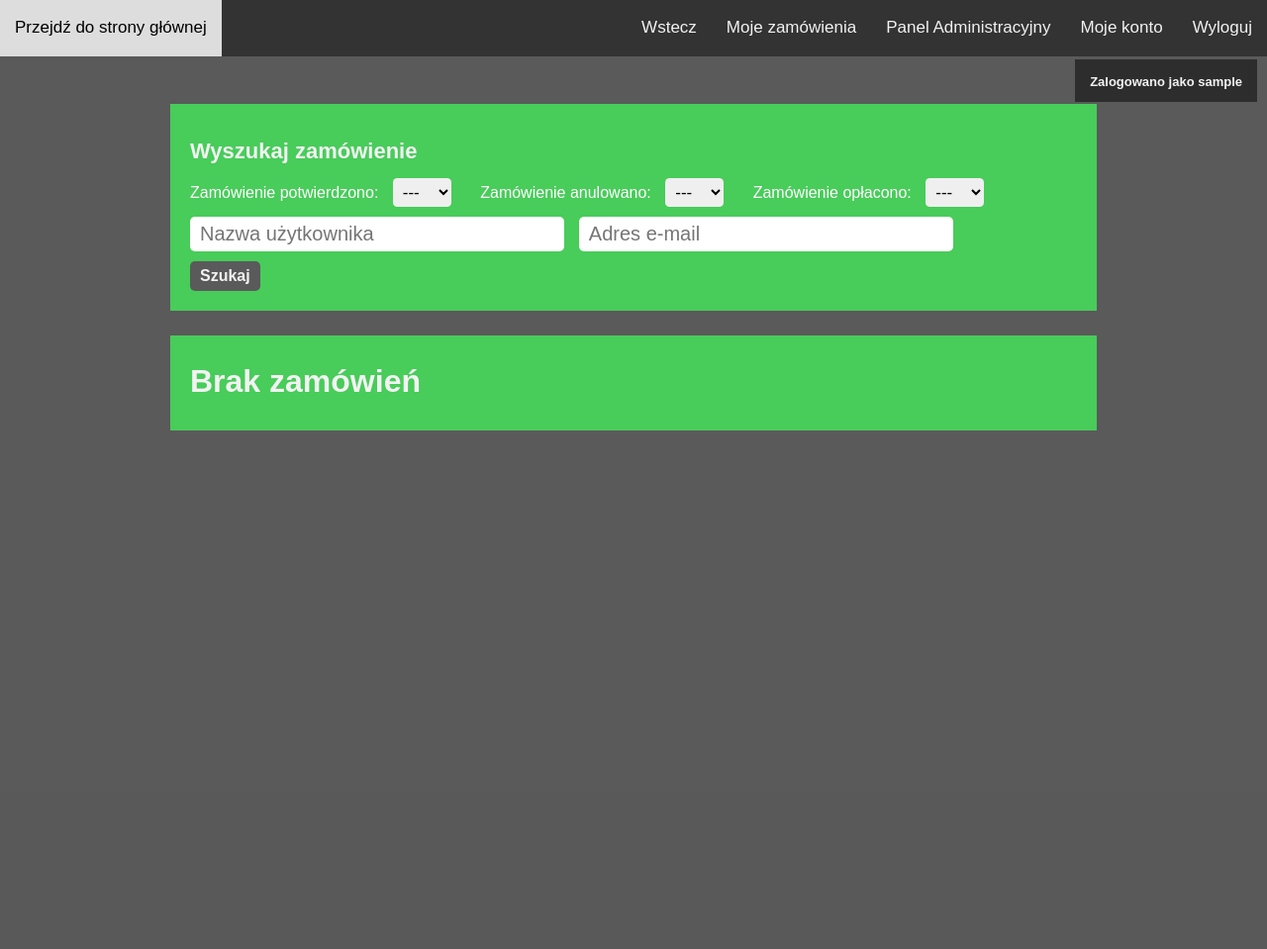
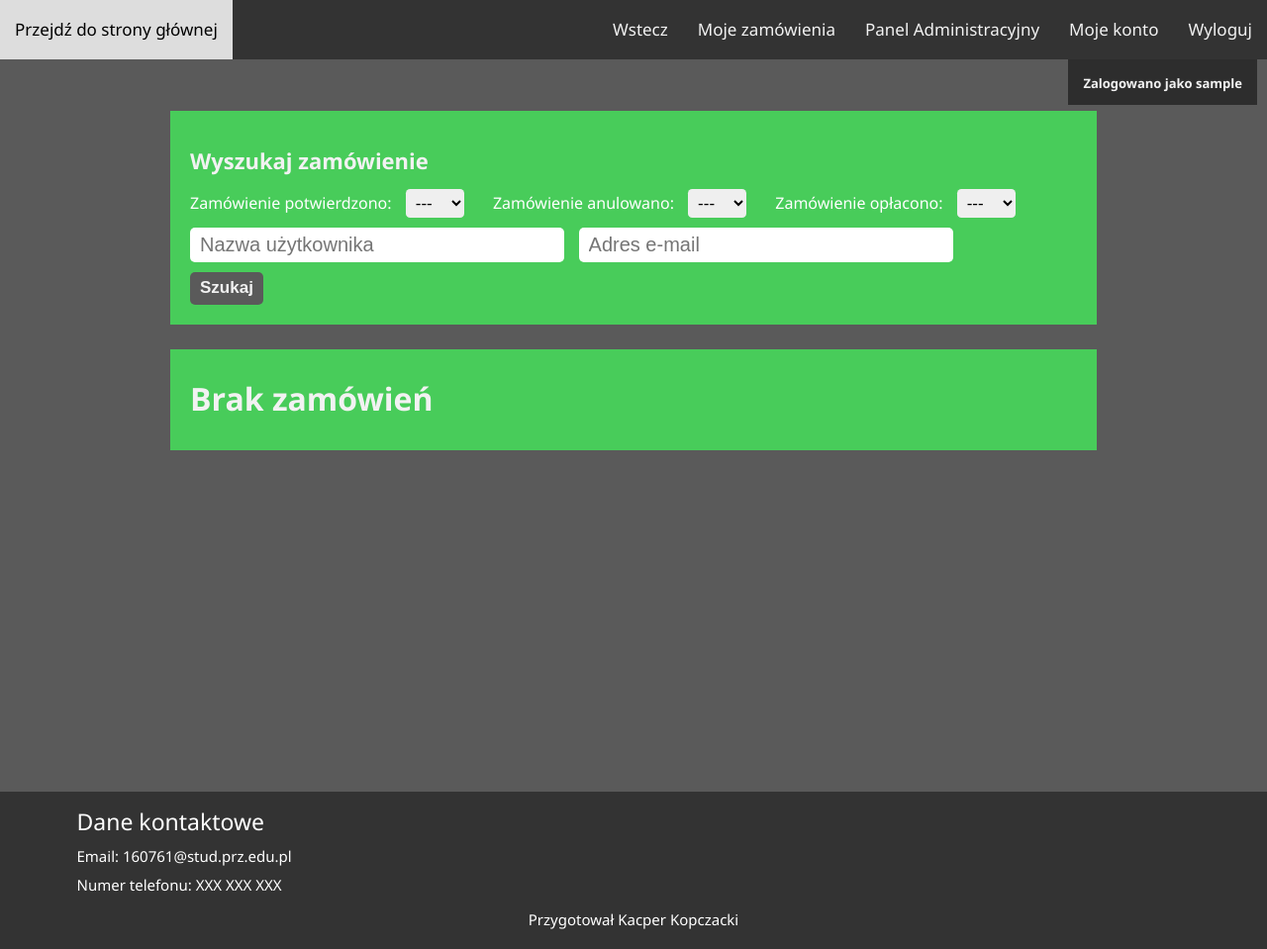
Before and after one commit to KacperK99/przedszkole_catering, a Django app: page /catering_przedszkole/adminpage/admin_zamowienia in a window 1280 px wide. Shown: the whole page at 99% size. Before the commit the page ends 435 px from the top, so only its background shows below. Run offline with Django 3.2, Linux system fonts and the light colour scheme; the visitor is signed in with stand-in values (Sample User, id 1); data that the repository does not hold is empty.

Commit message:
dodanie stopki, zmiana rodzaju czcionki

```diff
--- a/catering_przedszkole/static/styles/style.css
+++ b/catering_przedszkole/static/styles/style.css
@@ -1,7 +1,11 @@
 body {
   margin: 0;
-  font-family: Arial, Helvetica, sans-serif;
   background-color: rgb(90, 90, 90);
+  font-family:'Segoe UI', Tahoma, Geneva, Verdana, sans-serif;
+}
+
+body, html{
+  height:100% !important;
 }
 
 .form-signin input[type="email"] {
@@ -282,13 +286,14 @@ body {
   background-color: rgb(90, 90, 90);
   border: none;
   color: #f2f2f2;
-  padding: 6px;
+  padding-top: 6px;
+  padding-bottom: 7px;
   padding-left: 10px;
   padding-right: 10px;
   text-align: center;
   text-decoration: none;
   display: inline-block;
-  font-size: 16px;
+  font-size: 17px;
   font-weight: bold;
   cursor: pointer;
   transition: 0.5s;
@@ -617,21 +622,40 @@ th {
 .pagination {
   text-align: center;
   margin: 10px;
+  margin-bottom: 20px;
 }
 
 .pagination li {
   display: inline;
   list-style-type: none;
   border: 1px solid black;
-  background-color: rgba(31, 34, 39, 0.8);
-  padding: 2px;
-  padding-bottom: 4px;
+  background-color: #333;
+  padding: 5px;
+  padding-bottom: 8px;
+  padding-top: 6px;
   color: white;
+  border: 1px solid var(--select-border);
+  border-radius: 5px;
 }
 
 .pagination > li > a {
   text-decoration: none;
   color: white;
+}
+
+.pagination > li:hover {
+  background-color: rgb(36, 36, 36);
+  cursor: pointer;
+}
+
+.pagination_actual{
+  font-weight: 700;
+  font-size: 22px;
+}
+
+.pagination_actual:hover{
+  background-color: #333 !important;
+  cursor:auto !important;
 }
 
 .a_back {
@@ -867,3 +891,32 @@ th {
   width:60%;
   font-size: 20px;
 }
+
+.footer {
+  padding: 5px;
+  background-color: #333;
+  color: white;
+  font-size: 15px;
+  font-weight: 500;
+  position:relative;
+}
+
+.body_container{
+  min-height:100% !important;
+}
+
+.footer_bottom{
+  width:100%;
+  bottom:0px;
+  left:0px;
+  text-align: center;
+}
+
+.footer_content{
+  text-align: left;
+}
+
+.footer_content p{
+  margin: 9px;
+  padding-left: 5%;
+}
--- a/catering_przedszkole/templates/admin_zamowienia.html
+++ b/catering_przedszkole/templates/admin_zamowienia.html
@@ -150,7 +150,7 @@
   {% endif %}
   {% for i in orders.paginator.page_range %}
   {% if orders.number == i %}
-  <li>{{ i }} (obecna strona)</li>
+  <li class="pagination_actual">{{ i }}</li>
   {% else %}
   <li><a href="?page={{ i }}">{{ i }}</a></li>
   {% endif %}
--- a/catering_przedszkole/templates/admin_zamowienia_uzytkownika.html
+++ b/catering_przedszkole/templates/admin_zamowienia_uzytkownika.html
@@ -113,7 +113,7 @@
     {% endif %}
     {% for i in user_orders.paginator.page_range %}
     {% if user_orders.number == i %}
-    <li>{{ i }} (obecna strona)</li>
+    <li class="pagination_actual">{{ i }}</li>
     {% else %}
     <li><a href="?page={{ i }}">{{ i }}</a></li>
     {% endif %}
--- a/catering_przedszkole/templates/base.html
+++ b/catering_przedszkole/templates/base.html
@@ -1,15 +1,17 @@
 <!DOCTYPE html>
 <html lang="pl-PL">
+
+<body>
     {% load static %}
 
     <head>
         <link rel="stylesheet" href="{% static 'styles/style.css' %}" />
-    <link rel="stylesheet" href="https://cdnjs.cloudflare.com/ajax/libs/font-awesome/4.7.0/css/font-awesome.min.css" />
+        <link rel="stylesheet"
+            href="https://cdnjs.cloudflare.com/ajax/libs/font-awesome/4.7.0/css/font-awesome.min.css" />
         <script src="https://ajax.googleapis.com/ajax/libs/jquery/3.5.1/jquery.min.js"></script>
     </head>
 
-<body>
-
+    <div class="body_container">
         <div class="topnav" id="myTopnav">
             <a href="{% url 'mainpage' %}" class="first_in_topnav" style="float:left;">Przejdź do strony głównej</a>
             <a href="javascript:void(0);" class="icon" onclick="Hamburger()">
@@ -43,6 +45,23 @@
     {% endif %}
     {% endif %}
     {% block content %}{% endblock %}
+    </div>
+    <div class="footer">
+        <div class="footer_content">
+            <p style="font-size: 23px;">
+                Dane kontaktowe
+            </p>
+            <p>
+                Email: 160761@stud.prz.edu.pl
+            </p>
+            <p>
+                Numer telefonu: XXX XXX XXX
+            </p>
+        </div>
+        <div class="footer_bottom">
+            <p>Przygotował Kacper Kopczacki</p>
+        </div>
+    </div>
 </body>
 
 </html>
--- a/catering_przedszkole/templates/zamowienia.html
+++ b/catering_przedszkole/templates/zamowienia.html
@@ -91,7 +91,7 @@
   {% endif %}
   {% for i in orders.paginator.page_range %}
   {% if orders.number == i %}
-  <li>{{ i }} (obecna strona)</li>
+  <li class="pagination_actual">{{ i }}</li>
   {% else %}
   <li><a href="?page={{ i }}">{{ i }}</a></li>
   {% endif %}
```
Lines whose indentation alone changed are shown as unchanged.
